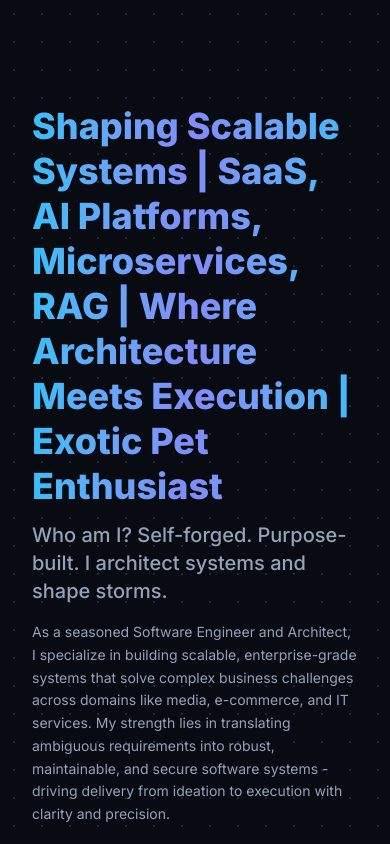
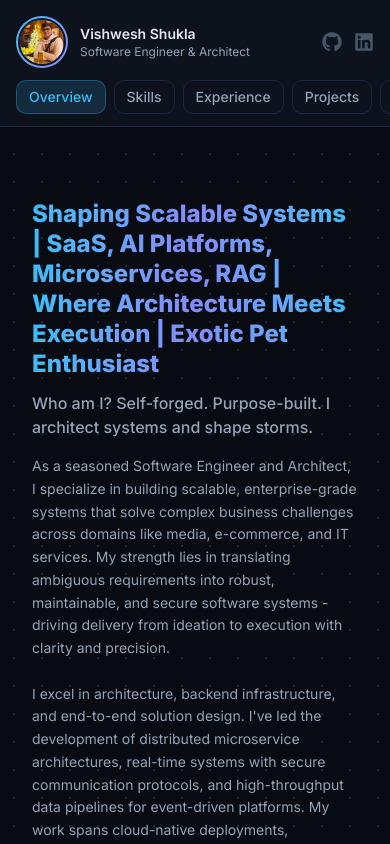
Before and after one commit to vishwesh5544/vish-portfolio, a React (Vite) app: page / in a window 390 px wide. Shown: the top 844 px of the page. Built offline with nearby package versions, Linux system fonts and the light colour scheme.

Commit message:
Improve mobile responsiveness with sticky nav and layout fixes

```diff
--- a/src/App.tsx
+++ b/src/App.tsx
@@ -44,7 +44,49 @@ export default function App() {
     };
 
     return (
-        <div className="min-h-screen bg-[#080B12] dot-grid-bg text-[#E2E8F0] flex">
+        <div className="min-h-dvh bg-[#080B12] dot-grid-bg text-[#E2E8F0] md:flex">
+            {/* Mobile Header + Nav */}
+            <header className="md:hidden sticky top-0 z-30 border-b border-[#1E2840] bg-[#0F1420]/95 backdrop-blur supports-[backdrop-filter]:bg-[#0F1420]/85">
+                <div className="px-4 pt-4 pb-3 flex items-center gap-3">
+                    <div className="p-0.5 rounded-full bg-gradient-to-br from-[#38BDF8] to-[#818CF8] shrink-0">
+                        <img
+                            src={profileImg}
+                            alt="Profile picture of Vishwesh Shukla, Software Engineer and Architect"
+                            className="w-12 h-12 rounded-full object-cover border-2 border-[#0F1420]"
+                        />
+                    </div>
+                    <div className="min-w-0">
+                        <h1 className="text-sm font-semibold text-[#E2E8F0] truncate">{personalDetails.name}</h1>
+                        <p className="text-xs text-[#94A3B8] truncate">{personalDetails.title}</p>
+                    </div>
+                    <div className="ml-auto flex items-center gap-3 shrink-0">
+                        <a href={Socials.github} target="_blank" rel="noreferrer" className="text-[#475569] hover:text-[#38BDF8] transition-colors">
+                            <FaGithub className="w-5 h-5" />
+                        </a>
+                        <a href={Socials.linkedin} target="_blank" rel="noreferrer" className="text-[#475569] hover:text-[#38BDF8] transition-colors">
+                            <FaLinkedin className="w-5 h-5" />
+                        </a>
+                    </div>
+                </div>
+                <nav className="px-4 pb-3 overflow-x-auto">
+                    <div className="flex items-center gap-2 min-w-max">
+                        {tabs.map((tab) => (
+                            <button
+                                key={tab.id}
+                                onClick={() => setActiveTab(tab.id)}
+                                className={`text-sm px-3 py-1.5 rounded-lg transition-all font-medium border ${
+                                    activeTab === tab.id
+                                        ? "bg-[#38BDF8]/15 text-[#38BDF8] border-[#38BDF8]/30"
+                                        : "text-[#94A3B8] hover:text-[#E2E8F0] hover:bg-[#1E2840] border-[#1E2840]"
+                                }`}
+                            >
+                                {tab.label}
+                            </button>
+                        ))}
+                    </div>
+                </nav>
+            </header>
+
             {/* Sidebar */}
             <aside className="hidden md:flex flex-col w-64 bg-[#0F1420] border-r border-[#1E2840] p-6 space-y-4 sticky top-0 h-screen">
                 <div className="flex flex-col items-center text-center space-y-2">
@@ -90,8 +132,8 @@ export default function App() {
             </aside>
 
             {/* Main content */}
-            <main className="flex-1 h-screen overflow-y-auto">
-                <div className="min-h-screen w-full px-4 md:px-12 py-16">
+            <main className="flex-1 min-h-dvh md:h-screen overflow-y-auto">
+                <div className="min-h-dvh w-full px-4 md:px-12 py-8 md:py-16">
                     <AnimatePresence mode="wait">
                         <motion.div
                             key={activeTab}
--- a/src/index.css
+++ b/src/index.css
@@ -56,6 +56,7 @@ body {
   margin: 0;
   min-width: 320px;
   min-height: 100vh;
+  overflow-x: hidden;
 }
 
 @theme inline {
--- a/src/sections/OverviewSection.tsx
+++ b/src/sections/OverviewSection.tsx
@@ -68,10 +68,10 @@ export default function OverviewSection() {
         <div className="space-y-10 max-w-4xl mx-auto">
             {/* Hero */}
             <div className="space-y-3">
-                <h1 className="text-4xl md:text-5xl font-extrabold leading-tight bg-gradient-to-r from-[#38BDF8] via-[#818CF8] to-[#38BDF8] bg-clip-text text-transparent">
+                <h1 className="text-2xl sm:text-3xl md:text-5xl font-extrabold leading-tight bg-gradient-to-r from-[#38BDF8] via-[#818CF8] to-[#38BDF8] bg-clip-text text-transparent break-words">
                     {personalDetails.headline ?? personalDetails.title}
                 </h1>
-                {introLine && <p className="text-xl text-[#94A3B8] font-medium">{introLine}</p>}
+                {introLine && <p className="text-base sm:text-lg md:text-xl text-[#94A3B8] font-medium break-words">{introLine}</p>}
                 {remainingSummary && (
                     <p className="text-sm text-[#94A3B8] leading-relaxed whitespace-pre-line max-w-3xl pt-1">
                         {remainingSummary}
@@ -99,8 +99,8 @@ export default function OverviewSection() {
                 </h2>
                 <div className="space-y-3">
                     {coreExpertise.map(({ label, items }) => (
-                        <div key={label} className="flex flex-wrap items-center gap-2">
-                            <span className="text-xs text-[#475569] uppercase tracking-wider font-medium w-32 shrink-0">
+                        <div key={label} className="flex flex-col sm:flex-row sm:flex-wrap sm:items-center gap-2">
+                            <span className="text-xs text-[#475569] uppercase tracking-wider font-medium sm:w-32 sm:shrink-0">
                                 {label}
                             </span>
                             <div className="flex flex-wrap gap-1.5">
@@ -134,15 +134,15 @@ export default function OverviewSection() {
             </div>
 
             {/* Contact row */}
-            <div className="flex flex-wrap items-center gap-5 pt-2">
+            <div className="flex flex-col sm:flex-row sm:flex-wrap sm:items-center gap-3 sm:gap-5 pt-2">
                 <a
                     href={`mailto:${personalDetails.email}`}
-                    className="flex items-center gap-2 text-sm text-[#94A3B8] hover:text-[#38BDF8] transition-colors"
+                    className="flex items-center gap-2 text-sm text-[#94A3B8] hover:text-[#38BDF8] transition-colors break-all"
                 >
                     <Mail size={15} />
                     {personalDetails.email}
                 </a>
-                <span className="flex items-center gap-2 text-sm text-[#94A3B8]">
+                <span className="flex items-center gap-2 text-sm text-[#94A3B8] break-words">
                     <MapPin size={15} />
                     {personalDetails.location}
                 </span>
@@ -150,7 +150,7 @@ export default function OverviewSection() {
                     href={Socials.github}
                     target="_blank"
                     rel="noreferrer"
-                    className="flex items-center gap-2 text-sm text-[#94A3B8] hover:text-[#38BDF8] transition-colors"
+                    className="flex items-center gap-2 text-sm text-[#94A3B8] hover:text-[#38BDF8] transition-colors break-all"
                 >
                     <Github size={15} />
                     github.com/vishwesh5544
@@ -159,7 +159,7 @@ export default function OverviewSection() {
                     href={Socials.linkedin}
                     target="_blank"
                     rel="noreferrer"
-                    className="flex items-center gap-2 text-sm text-[#94A3B8] hover:text-[#38BDF8] transition-colors"
+                    className="flex items-center gap-2 text-sm text-[#94A3B8] hover:text-[#38BDF8] transition-colors break-all"
                 >
                     <Linkedin size={15} />
                     linkedin.com/in/vishwesh23
```
